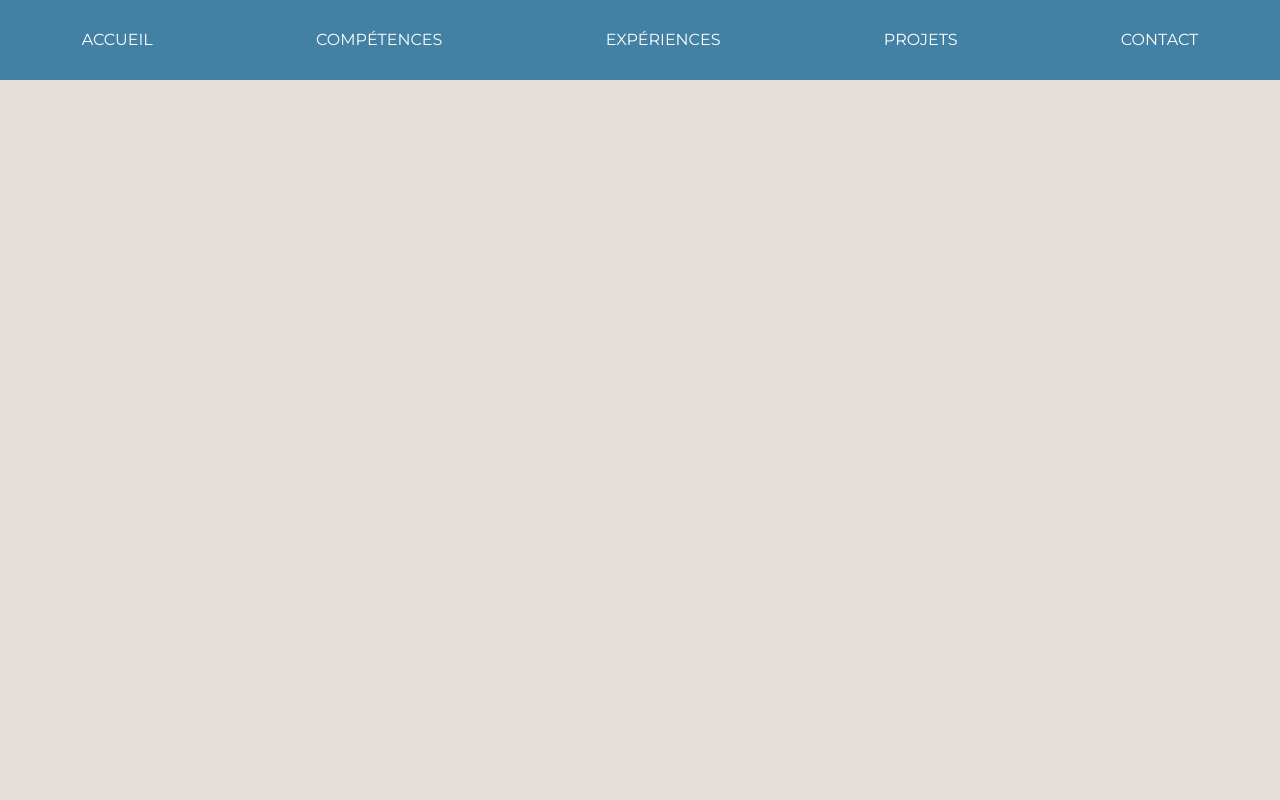
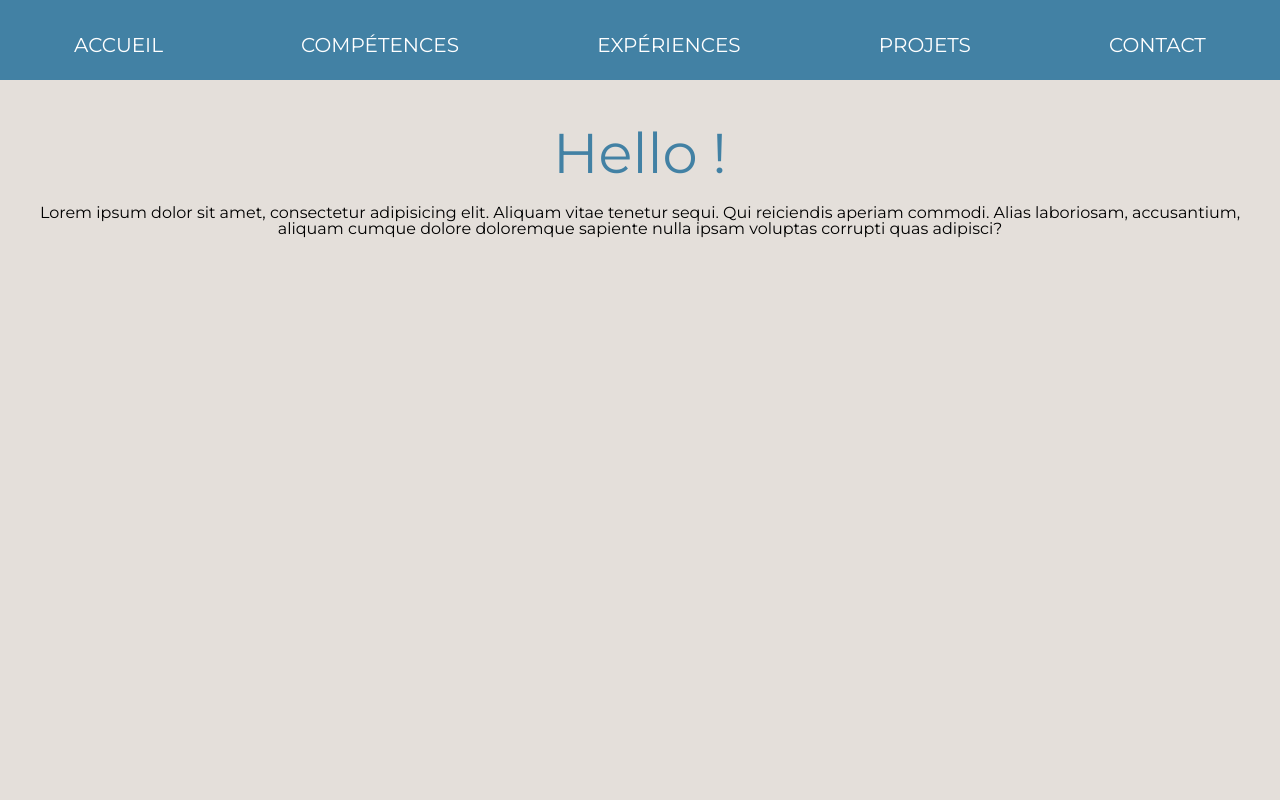
Before and after one commit to fledgless/Portfolio-Symfony-, a Symfony app: template templates/home/index.html.twig in a window 1280 px wide. Run offline with Twig, Linux system fonts and the light colour scheme; the template is opened without the code that fills it, so the values that code supplies are empty; style sheets or scripts are compiled from the project's sources; some libraries are stand-ins or nearby versions.

Commit message:
added style for h1 and container, especially for homepage

```diff
--- a/assets/styles/app.css
+++ b/assets/styles/app.css
@@ -140,6 +140,10 @@ body {
     min-height: calc(var(--vh, 1vh) * 100);
 }
 
+header > nav, main {
+  padding: 5px;
+}
+
 main {
     background-color: #E4DFDA;
 }
@@ -158,6 +162,10 @@ header {
 
 h1 {
   color: #4281A4;
+  font-size: 56px;
+  text-align: center;
+  margin-top: 5vh;
+  margin-bottom: 3vh;
 }
 
 h2 {
@@ -166,8 +174,12 @@ h2 {
 
 .s-container {
   display: block;
+  height: fit-content;
+  padding-top: 10vh;
+  width: 100%;
+  font-family: "Montserrat", sans-serif;
+  color: black;
 }
-
 
 header nav {
     display: flex;
@@ -187,6 +199,7 @@ header nav .nav-list li .nav-links {
     color: white;
     text-transform: uppercase;
     font-family: "Montserrat", sans-serif;
+    font-size: 20px;
 }
 
 #hamburger {
@@ -203,3 +216,10 @@ header nav .nav-list li .nav-links {
         color: white;
     }
 }
+
+.about-me {
+  text-align: center;
+  display: flex;
+  flex-direction: column;
+  justify-content: center;
+}
--- a/templates/home/index.html.twig
+++ b/templates/home/index.html.twig
@@ -4,11 +4,9 @@
 
 {% block body %}
     <div class="about-me-carousel">
-        <div class="carousel">
-        </div>
         <div class="about-me">
-            <div class="title-about-me"></div>
-            <div>Lorem ipsum dolor sit amet consectetur adipisicing elit. Maiores delectus iure dolore soluta numquam eaque explicabo praesentium voluptates. Ex sunt eveniet saepe perspiciatis dolorem voluptate veniam illum maiores ducimus et?</div>
+            <h1 id="about-me-title">Hello !</h1>
+            <div>Lorem ipsum dolor sit amet, consectetur adipisicing elit. Aliquam vitae tenetur sequi. Qui reiciendis aperiam commodi. Alias laboriosam, accusantium, aliquam cumque dolore doloremque sapiente nulla ipsam voluptas corrupti quas adipisci?</div>
         </div>
     </div>
 {% endblock %}
```
